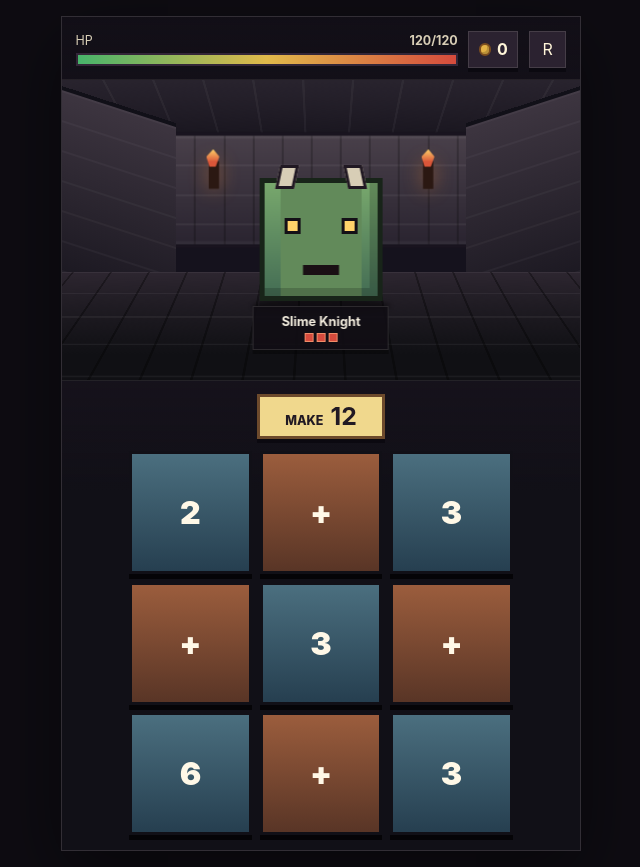
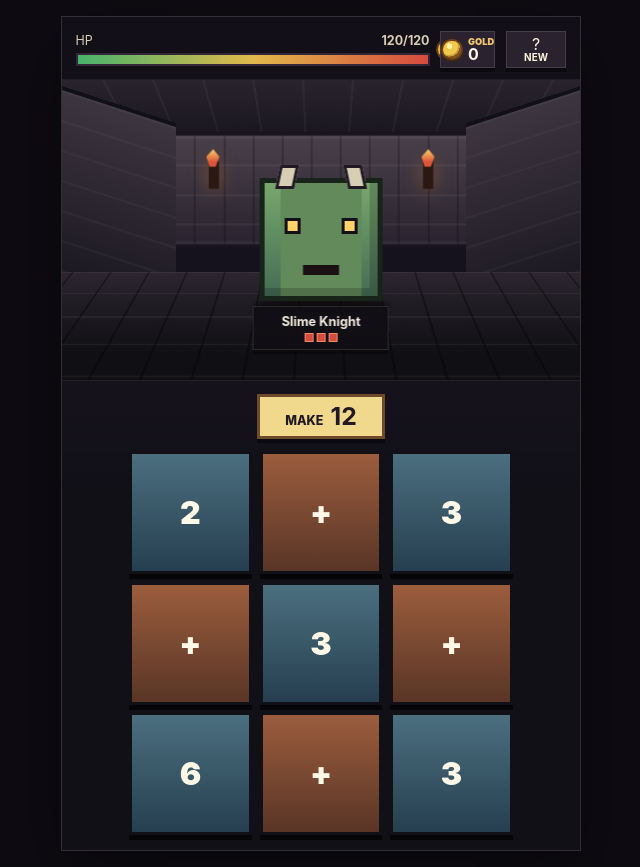
Before and after one commit to sepsalimi/Dungeon-Mathster, a React (Vite) app: page / in a window 1280 px wide. Both pictures are taken after a click on the button "Start New Run". Shown: the whole page, without its empty margins (319-959 px from the left). Built offline with nearby package versions, Linux system fonts and the light colour scheme.

Commit message:
Clarify gold and restart controls

```diff
--- a/src/components/Hud.tsx
+++ b/src/components/Hud.tsx
@@ -22,11 +22,15 @@ export function Hud({ state, onRestart }: HudProps) {
         </div>
       </div>
       <div className="gold-pill" aria-label={`${state.player.gold} gold`}>
-        <span className="coin-icon" />
-        <strong>{state.player.gold}</strong>
+        <span className="coin-icon" aria-hidden="true" />
+        <span className="gold-text">
+          <small>Gold</small>
+          <strong>{state.player.gold}</strong>
+        </span>
       </div>
-      <button className="icon-button" type="button" onClick={onRestart} aria-label="Restart run">
-        R
+      <button className="restart-button" type="button" onClick={onRestart} aria-label="Start a new run">
+        <span aria-hidden="true">?</span>
+        <strong>New</strong>
       </button>
     </header>
   );
--- a/src/styles.css
+++ b/src/styles.css
@@ -111,7 +111,7 @@ button {
 }
 
 .gold-pill,
-.icon-button {
+.restart-button {
   min-width: 3.15rem;
   height: 2.35rem;
   display: inline-flex;
@@ -124,18 +124,78 @@ button {
   box-shadow: 0 4px 0 #0b0910;
 }
 
-.icon-button {
-  min-width: 2.35rem;
+.restart-button {
+  min-width: 3.8rem;
+  flex-direction: column;
+  gap: 0.02rem;
   cursor: pointer;
 }
 
+.restart-button span {
+  font-size: 1rem;
+  line-height: 1;
+}
+
+.restart-button strong {
+  font-size: 0.62rem;
+  line-height: 1;
+  text-transform: uppercase;
+}
+
 .coin-icon {
-  width: 0.8rem;
-  height: 0.8rem;
-  background: #e3b246;
-  border: 2px solid #7b4d1f;
+  position: relative;
+  width: 1.35rem;
+  height: 1.35rem;
+  flex: 0 0 auto;
+  background: radial-gradient(circle at 35% 30%, #fff1a6 0 16%, #f2c84b 17% 62%, #a96a23 63% 100%);
+  border: 2px solid #6d3f16;
   border-radius: 50%;
-  box-shadow: inset -2px -2px 0 rgba(0, 0, 0, 0.18);
+  box-shadow:
+    inset -3px -3px 0 rgba(0, 0, 0, 0.2),
+    0 2px 0 #3d2414;
+}
+
+.coin-icon::before,
+.coin-icon::after {
+  content: "";
+  position: absolute;
+  border-radius: 50%;
+  background: #f0b43a;
+  border: 2px solid #6d3f16;
+  z-index: -1;
+}
+
+.coin-icon::before {
+  width: 1.05rem;
+  height: 1.05rem;
+  left: -0.45rem;
+  bottom: -0.12rem;
+}
+
+.coin-icon::after {
+  width: 0.95rem;
+  height: 0.95rem;
+  right: -0.42rem;
+  bottom: -0.18rem;
+}
+
+.gold-text {
+  display: grid;
+  align-items: center;
+  justify-items: start;
+  line-height: 1;
+}
+
+.gold-text small {
+  color: #f0c56f;
+  font-size: 0.58rem;
+  font-weight: 900;
+  text-transform: uppercase;
+}
+
+.gold-text strong {
+  color: #fff8e7;
+  font-size: 1rem;
 }
 
 .room-scene {
```
